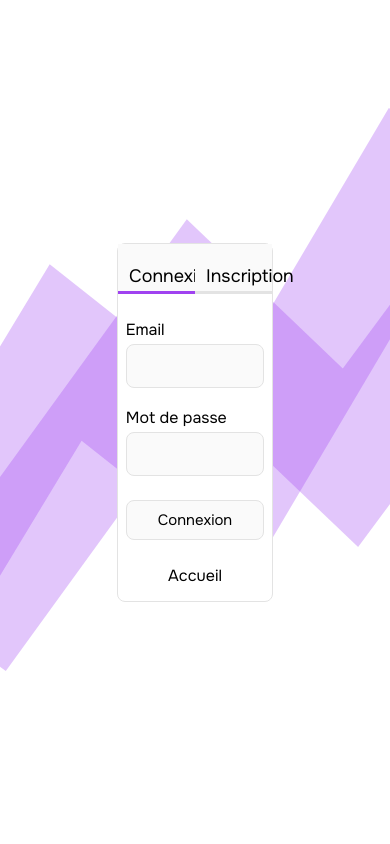
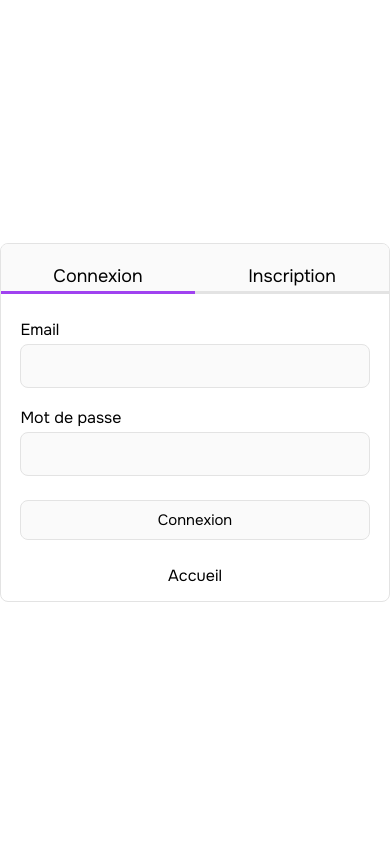
Before and after one commit to jossweb/SkillUp, a PHP site: page /pages/connection.php in a window 390 px wide. Run offline with PHP 8.4, Linux system fonts and the light colour scheme.

Commit message:
Added responsive to the connections and profile pages, and help with Thomas's section. For responsive, check the bug on iPhone (maybe on androïd too but i can't test it now) (scroll and sizing on Chrome and Safari)

```diff
--- a/assets/css/connection.css
+++ b/assets/css/connection.css
@@ -1,26 +1,12 @@
 @import url("assets.css");
+@import url("responsive.css");
+
 body{
     background-color: var(--alt-bg);
     color: var(--color);
     width: 100%;
     height: 100vh;
     display: flex;
-}
-.background {
-    width: 100%;
-    height: 100vh;
-    position: fixed;
-}
-.background img{
-    position: absolute;
-}
-.background #img-top{
-    top: 0;
-    left: 0;
-}
-.background #img-bottom {
-    bottom: 0;
-    right: 0;
 }
 .content {
     display: flex;
--- a/assets/css/responsive.css
+++ b/assets/css/responsive.css
@@ -25,7 +25,36 @@
         display: none;
     }
 }
+ /* Tablet (601px - 1024px) */
+@media screen and (min-width: 601px) and (max-width: 1024px) {
 
+}
+/* Tablet and smartphone (less than 1024px)*/
+@media screen and (min-width: 0px) and (max-width: 1024px) {
+    /*connection/registration form*/
+    .form{
+        width: 100% !important;
+        overflow: hidden;
+        justify-content: center !important;
+    }
+    .infos{
+        width: 100% !important;
+        padding-top: 100px !important;
+    }
+    .reset{
+        width: 100% !important;
+    }
+    .popup {
+        width: 100% !important;
+        overflow: hidden;
+    }
+    .popup .button-container button {
+        width: 30%;
+    }
+    .popup .button-container form {
+        width: 30% !important;
+    }
+}
 /* Desktop (1025px et plus) */
 @media screen and (min-width: 1025px) {
 }
--- a/pages/connection.php
+++ b/pages/connection.php
@@ -109,10 +109,6 @@ if ($_SERVER["REQUEST_METHOD"] == "POST") {
     <title><?php echo $titre; ?></title>
 </head>
 <body>
-    <div class="background">
-        <img src="../<?php echo IMG_PATH; ?>/skillup-logo.svg" alt="background" id="img-top"/>
-        <img src="../<?php echo IMG_PATH; ?>/skillup-logo2.svg" alt="background" id="img-bottom"/>
-    </div>
     <div class="content">
         <?php if ($message): ?>
                     <div class="message"><?php echo $message; ?></div>
--- a/pages/dashboard.php
+++ b/pages/dashboard.php
@@ -48,7 +48,7 @@
     const dates = [];
     const today = new Date();
 
-    for (let i = 6; i >= 0; i--) {
+    for (let i = 30; i >= 0; i--) {
       const date = new Date(today);
       date.setDate(today.getDate() - i);
 
@@ -68,7 +68,7 @@
       {
 
       label: "Nouveaux inscrits cette semaine",
-      data: [8, 10, 2, 7, 17, 15, 19],
+      data: [8, 10, 2, 7, 17, 15, 19, 8, 10, 2, 7, 17, 15, 19, 8, 10, 2, 7, 17, 15, 19, 8, 10, 2, 7, 17, 15, 19, 25, 19, 3],
       backgroundColor: "rgba(160, 66, 240, 0.8)",
       borderColor: "rgba(0, 0, 0, 1)",
       borderWidth: 1,
```
Also changed, not shown: assets/css/dashboard.css (+7 -6 lines), assets/css/profile.css (+11 -16 lines).
